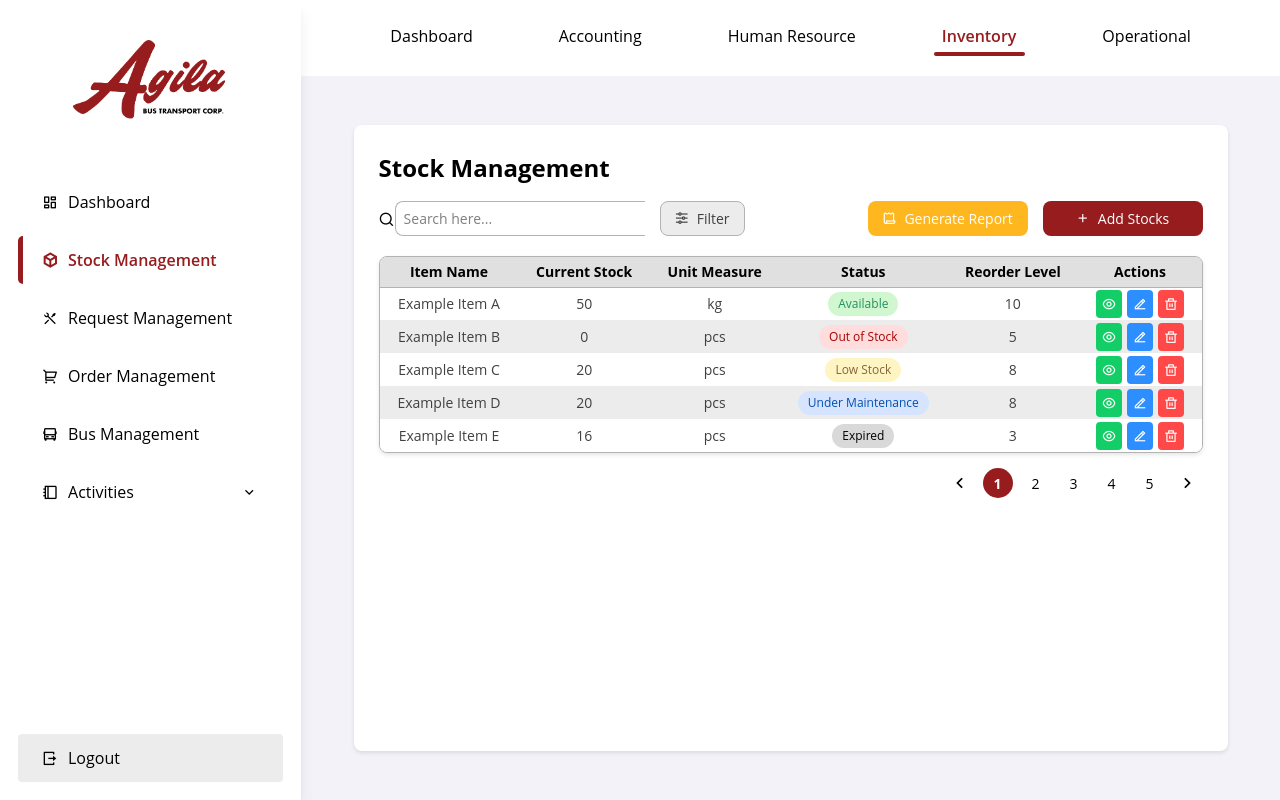
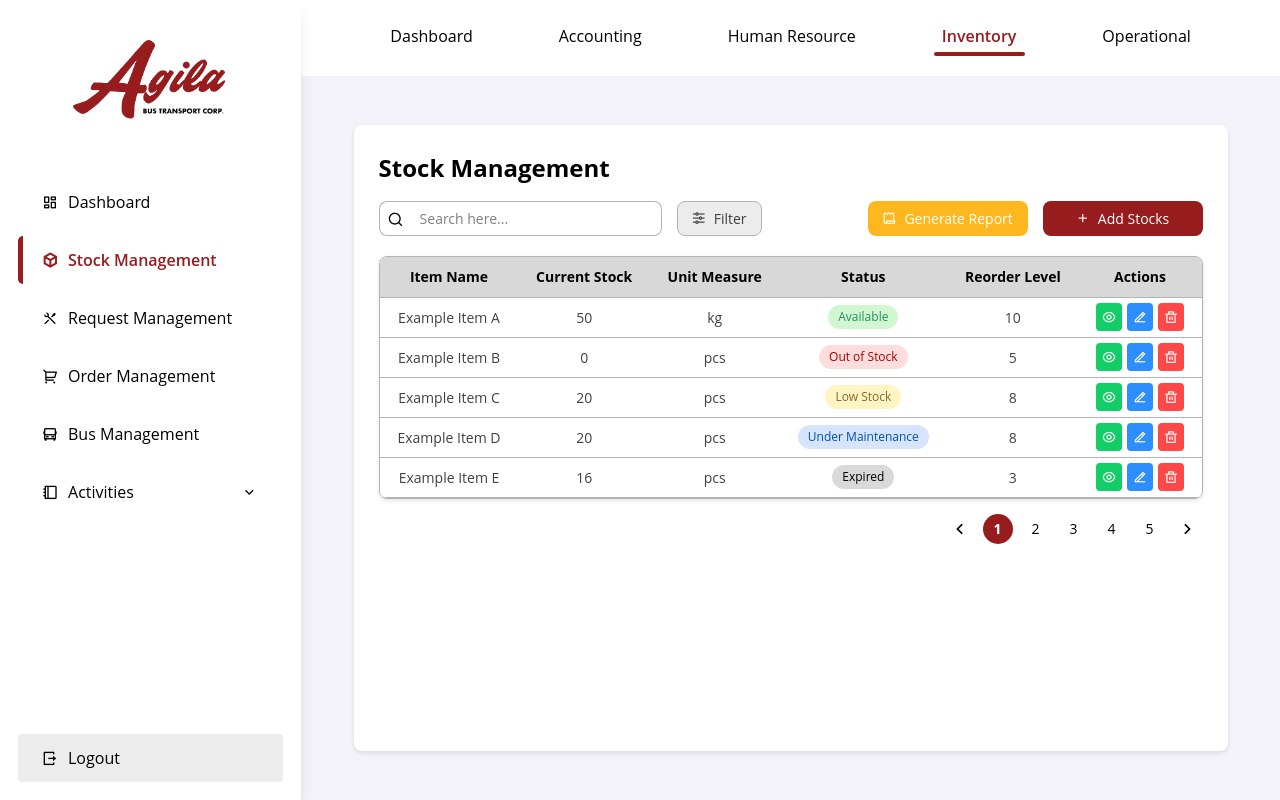
Before and after one commit to nerieannbravo/inventory-management-system, a Next.js app: page /stock-management in a window 1280 px wide. Built offline with nearby package versions, Linux system fonts and the light colour scheme.

Commit message:
fixed stylings

```diff
--- a/src/styles/filters.css
+++ b/src/styles/filters.css
@@ -6,12 +6,11 @@
 
 .search input {
     border: 1px solid var(--border-color);
-    border-right: none;
-    border-radius: 8px 0 0 8px;
+    border-left: none;
+    border-radius: 0 8px 8px 0;
     width: 250px;
     height: 35px;
-    padding: 8px;
-    padding-right: 0;
+    padding: 0 8px;
     font-size: 14px;
 }
 
@@ -19,13 +18,14 @@
     outline: none;
 }
 
-.search button {
+.search i {
+    display: flex;
+    align-items: center;
     border: 1px solid var(--border-color);
-    border-left: none;
-    border-radius: 0 8px 8px 0;
+    border-right: none;
+    border-radius: 8px 0 0 8px;
     height: 35px;
-    padding: 0 8px;
-    cursor: pointer;
+    padding: 8px;
 }
 
 
--- a/src/styles/globals.css
+++ b/src/styles/globals.css
@@ -26,15 +26,16 @@
 
   /* Table Colors */
   --border-color: #B3B3B3;
-  --table-header-color: #E0E0E0;
+  --table-header-color: #D8D8D8;
   --table-row-color: #ECECEC;
+  --table-hover-color: #D6E4FF;
 
   /* Chip Colors */
   --success-chip-bg-color: #D1F7D1;
   --error-chip-bg-color: #FFDDDD;
   --info-chip-bg-color: #D6E4FF;
   --warning-chip-bg-color: #FFF5C2;
-  --expired-chip-bg-color: #d9d9d9;
+  --expired-chip-bg-color: #D9D9D9;
   --success-chip-text-color: #23915F;
   --error-chip-text-color: #A50000;
   --info-chip-text-color: #0050B3;
--- a/src/styles/index.css
+++ b/src/styles/index.css
@@ -51,8 +51,7 @@
     flex-direction: column;
     padding: 25px;
     overflow-y: auto;
-    scrollbar-width: none; /* Firefox */
-    -ms-overflow-style: none; /* Internet Explorer 10+ */
+    scrollbar-width: none;
 }
 
 .card .title {
--- a/src/styles/sidebar.css
+++ b/src/styles/sidebar.css
@@ -27,6 +27,7 @@
     display: flex;
     flex-direction: column;
     justify-content: space-between;
+    scrollbar-width: none;
 }
 
 .sidebar-content::-webkit-scrollbar {
--- a/src/styles/tables.css
+++ b/src/styles/tables.css
@@ -5,7 +5,6 @@
     box-shadow: var(--box-shadow);
     background-color: var(--foreground-color);
     width: 100%;
-    /* height: calc(100% * 16.5 / 21); */
     margin-bottom: 10px;
     border: 1px solid var(--border-color);
     display: flex;
@@ -16,6 +15,7 @@
 .table-container {
     width: 100%;
     height: 100%;
+    overflow-x: auto;
 }
 
 .table-container::-webkit-scrollbar {
@@ -39,11 +39,10 @@
     width: 100%;
     border-collapse: collapse;
     font-size: 14px;
-    white-space: nowrap;
 }
 
 .table-heading {
-    height: 30px;
+    height: 40px;
     background-color: var(--table-header-color);
     color: var(--primary-text-color);
     font-weight: bold;
@@ -58,10 +57,12 @@
 }
 
 .table-body tr {
-    height: 33px;
+    height: 40px;
+    border-bottom: 1px solid var(--border-color);
+    transition: all 0.2s ease-in-out;
 }
 
-.table-body tr:nth-child(even) {
+.table-body tr:hover {
     background-color: var(--table-row-color);
 }
 
@@ -69,8 +70,11 @@
 .table-body td {
     padding: 0 15px;
     text-overflow: ellipsis;
-    white-space: nowrap;
 }
+
+/* .table-body tr:nth-child(even) {
+    background-color: var(--table-row-color);
+} */
 
 /* .data-table input[type="checkbox"] {
     margin-top: 3px;
```
